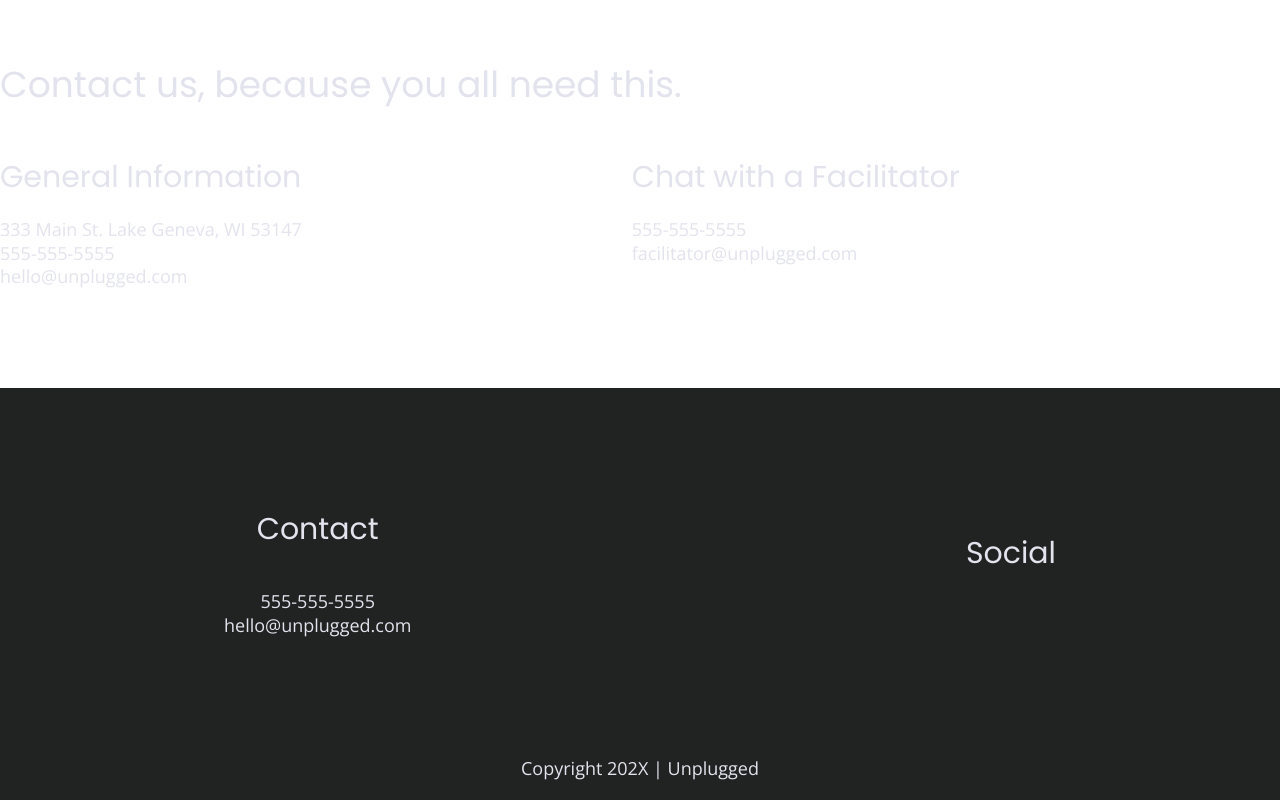
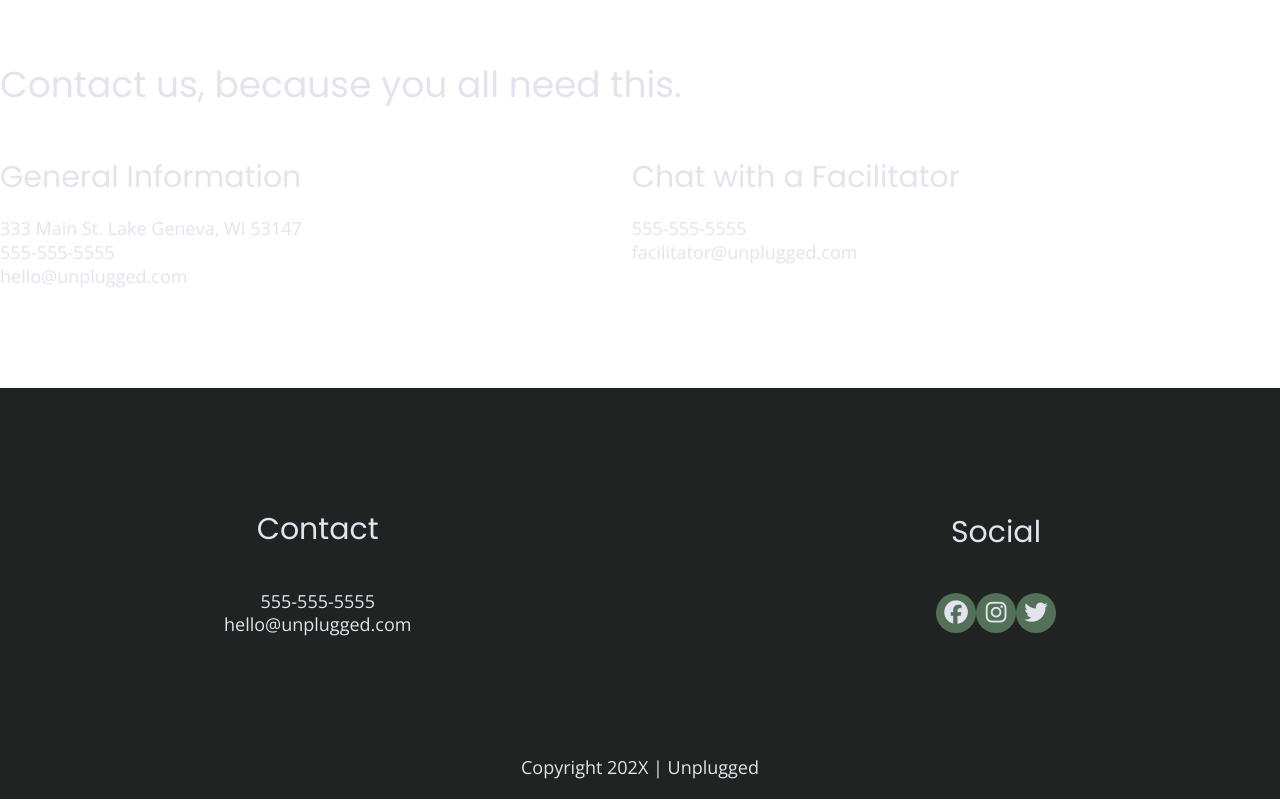
Before and after one commit to SydneyWestrick/Unpluggedwebsite, a website: page about/index.html in a window 1280 px wide. Shown: the part 1499-2299 px from the top of the page. Drawn offline with nearby package versions, Linux system fonts and the light colour scheme.

Commit message:
Added icons to pages

```diff
--- a/about/index.html
+++ b/about/index.html
@@ -38,7 +38,7 @@
   <header>
     <div class="Content-wrapper">
   <a href="#">
-    <img src="" alt="unplugged logo">
+    <img src="../img/unpluggedlogo.png" alt="unplugged logo">
   </a>
 <div class="header-divider"></div>
 <nav>
@@ -110,9 +110,15 @@
 <div class="social-media">
    <h4>Social</h4>
     <div class="social-icons">
-        <p> <a href="https://www.facebook.com/yoursite" target="_blank" rel= "noopener"></a></p>
-        <p> <a href="https://www.instagram.com/yourwebstie" target="_blank" rel="noopener"></a></p>
-        <p> <a href="https://www.twitter.com/yourwebsite" target="_blank" rel="noopener"></a></p>
+        <p> <a href="https://www.facebook.com/yoursite" target="_blank" rel= "noopener"></a>
+          <i class="fa-brands fa-facebook"></i>
+        </p>
+        <p> <a href="https://www.instagram.com/yourwebstie" target="_blank" rel="noopener"></a>
+          <i class="fa-brands fa-instagram"></i>
+        </p>
+        <p> <a href="https://www.twitter.com/yourwebsite" target="_blank" rel="noopener"></a>
+          <i class="fa-brands fa-twitter"></i>
+        </p>
               </div>
            </div>
         </div> <!-- footer content ends-->
--- a/css/main.css
+++ b/css/main.css
@@ -140,7 +140,8 @@
   }
 
   img {
-   width: 100%;
+   width: 20%;
+
   }
 
   figure {
@@ -192,6 +193,7 @@
     height: 1px;
     width: 100%;
     margin: 10px 0 20px 0;
+
   }
 
   header nav {
@@ -315,6 +317,7 @@
     background-position: center;
     display: flex;
     justify-content: center;
+    align-items: center;
     flex-flow: row wrap;
   }
 
@@ -659,6 +662,26 @@
         line-height: 1.285;
     }
 
+    footer .social-icons{
+      display: flex;
+      justify-content: center;
+      align-items: center;
+        }
+
+     footer .social-icons p{
+      background-color: #527158;
+      border-radius:50%;
+      width: 40px;
+      height: 40px;
+      display: flex;
+      justify-content: center;
+      align-items: center;
+     }
+
+     footer .social-icons p i {
+      font-size: 1.3125em;
+    }
+
     footer .copyright {
       width: 100%;
     }
@@ -707,6 +730,26 @@
 
 
     }
+
+    footer .social-icons{
+      display: flex;
+      justify-content: center;
+      align-items: center;
+        }
+
+     footer .social-icons p{
+      background-color: #527158;
+      border-radius:50%;
+      width: 40px;
+      height: 40px;
+      display: flex;
+      justify-content: center;
+      align-items: center;
+     }
+
+     footer .social-icons p i {
+      font-size: 1.3125em;
+    }
     /* ==========================================================================
      FAQ Page
      ========================================================================== */
@@ -730,6 +773,26 @@
     }
   }
 
+  footer .social-icons{
+    display: flex;
+    justify-content: center;
+    align-items: center;
+      }
+
+   footer .social-icons p{
+    background-color: #527158;
+    border-radius:50%;
+    width: 40px;
+    height: 40px;
+    display: flex;
+    justify-content: center;
+    align-items: center;
+   }
+
+   footer .social-icons p i {
+    font-size: 1.3125em;
+  }
+
   @media only screen and (min-width:1200px) {
     /*Desktop styles here*/
 
@@ -740,6 +803,8 @@
     .content-wrapper {
       max-width: 960px;
     }
+
+
 
     h2 {
       font-size: 2.25em;
@@ -802,6 +867,10 @@
     About Page
     ========================================================================== */
 
+    .map figure {
+      padding-bottom: 37.5%;
+    }
+
     .mission h2,
     .contact-section .content-wrapper h2 {
         width: 95%;
@@ -812,22 +881,6 @@
       font-size: 1.875em;
     }
 
-    .map-container {
-      position: relative;
-      padding-bottom: 56.25%;
-      height: 0;
-      overflow: hidden;
-    }
-
-    .map-container iframe{
-      position: absolute;
-      top: 0;
-      left: 0;
-      width: 100%;
-      height: 100%;
-
-
-    }
 
     /* ==========================================================================
     FAQ Page
```
Also changed, not shown: faq/index.html (+9 -3 lines), index.html (+9 -3 lines).
